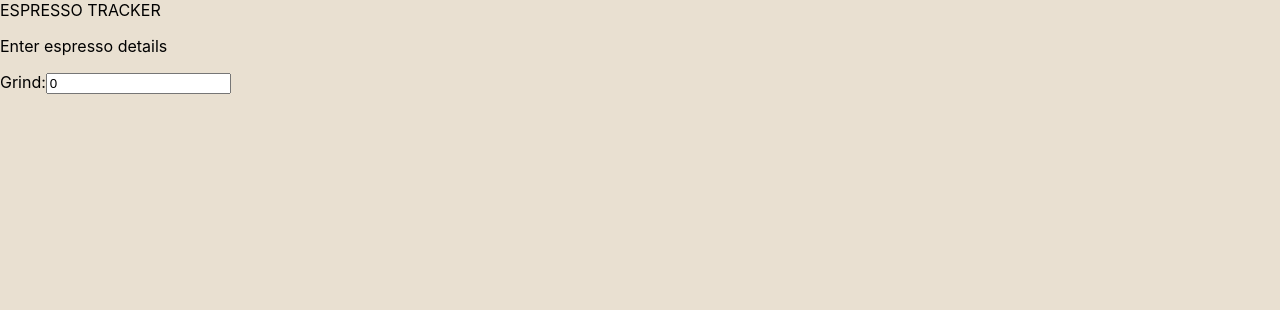
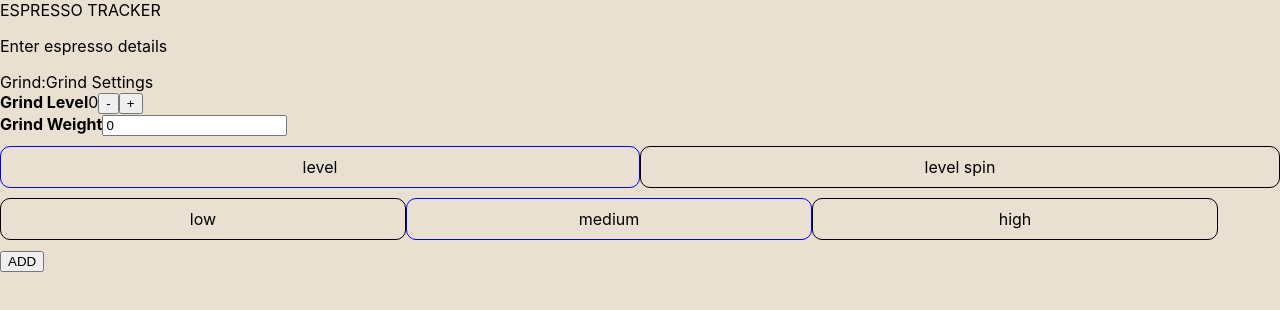
Before and after one commit to chrislaughlin/espresso-tracker, a React (Create React App) app: page / in a window 1280 px wide. Shown: the top 310 px of the page. Built offline with nearby package versions, Linux system fonts and the light colour scheme.

Commit message:
adding grind, pressure and tamp entry

```diff
--- a/package.json
+++ b/package.json
@@ -5,6 +5,7 @@
   "dependencies": {
     "@types/ramda": "^0.25.51",
     "@types/react": "^16.8.5",
+    "@types/styled-components": "^4.1.11",
     "ramda": "^0.26.1",
     "react": "^16.8.3",
     "react-dom": "^16.8.3",
--- /dev/null
+++ b/src/components/Pressure.tsx
@@ -0,0 +1,60 @@
+import React, {FunctionComponent} from 'react';
+import styled from 'styled-components';
+
+import Pressure from "../types/pressure";
+
+const StyledPressureComp = styled.div`
+    display: flex;
+    flex-direction: row;
+    margin-top: 10px;
+    margin-bottom: 10px;
+`;
+
+interface StyledPressureOptionProps {
+    selected:boolean
+}
+
+const StyledPressureOption = styled.div`
+    width: 30%;
+    height: 20px;
+    border: 1px solid ${(props: StyledPressureOptionProps) => props.selected ? 'blue' : 'black'};
+    padding: 10px;
+    text-align: center;
+    border-radius: 10px;
+`;
+
+interface Props {
+    pressure: Pressure,
+    onPressureChanged: Function
+}
+
+const PressureComp: FunctionComponent<Props> = ({
+    pressure,
+    onPressureChanged
+}) => {
+    return (
+        <StyledPressureComp>
+            <StyledPressureOption
+                selected={pressure === Pressure.LOW}
+                onClick={() => onPressureChanged(Pressure.LOW)}
+            >
+                {Pressure.LOW}
+            </StyledPressureOption>
+            <StyledPressureOption
+                selected={pressure === Pressure.MEDIUM}
+                onClick={() => onPressureChanged(Pressure.MEDIUM)}
+            >
+                {Pressure.MEDIUM}
+            </StyledPressureOption>
+            <StyledPressureOption
+                selected={pressure === Pressure.HIGH}
+                onClick={() => onPressureChanged(Pressure.HIGH)}
+            >
+                {Pressure.HIGH}
+            </StyledPressureOption>
+        </StyledPressureComp>
+    );
+};
+
+
+export default PressureComp;
--- a/src/components/espressoEntry/EspressoEntry.tsx
+++ b/src/components/espressoEntry/EspressoEntry.tsx
@@ -1,31 +1,43 @@
 import React, { FunctionComponent, useState } from 'react';
-import {set, lensPath, view, Lens} from 'ramda';
 
 import Espresso, {NEW_ESPRESSO} from '../../types/espresso';
+import GrindSettings from "../grind/GrindSettings";
+import Grind from "../../types/grind";
+import TampSetting from "../tamp/TampSetting";
+import Tamp from "../../types/tamp";
+import PressureComp from "../Pressure";
+import Pressure from "../../types/pressure";
 
-//Lens
-const grindSettingLens = lensPath(['grind', 'grindSetting']);
+interface Props {
+    addNewEntry: Function
+}
 
-const EspressoEntry:FunctionComponent = () => {
+const EspressoEntry:FunctionComponent<Props> = ({
+    addNewEntry
+}) => {
     const [data, setData] = useState<Espresso>(NEW_ESPRESSO);
-
-    const onInputValueChange = (name:Lens) => {
-        return (evt: React.FormEvent<HTMLInputElement>): void => {
-            const newData:Espresso = set(name, evt.currentTarget.value, data);
-            setData(newData);
-        };
-    };
 
     return (
         <div>
             <p>Enter espresso details</p>
             <label>Grind:</label>
-            <input
-                type="number"
-                placeholder="Grind Setting"
-                value={view(grindSettingLens, data)}
-                onChange={onInputValueChange(grindSettingLens)}
+            <GrindSettings
+                grindSettings={data.grind}
+                onGrindSettingChanged={(grindSettings:Grind) => setData({...data, grind:grindSettings})}
             />
+            <TampSetting
+                tamp={data.tamp}
+                onTampUpdated={(tamp:Tamp) => setData({...data, tamp})}
+            />
+            <PressureComp
+                pressure={data.pressure}
+                onPressureChanged={(pressure:Pressure) => setData(({...data, pressure}))}
+            />
+            <button
+                onClick={() => addNewEntry(data)}
+            >
+                ADD
+            </button>
         </div>
     );
 };
--- /dev/null
+++ b/src/components/grind/GrindSettings.tsx
@@ -0,0 +1,51 @@
+import React, { Fragment, FunctionComponent } from 'react';
+
+import Grind from '../../types/grind';
+
+interface Props {
+    onGrindSettingChanged: Function,
+    grindSettings: Grind
+}
+
+const GrindSettings:FunctionComponent<Props> = ({grindSettings, onGrindSettingChanged}) => {
+
+    const updateGrindSetting = (name:string):Function => (value:number) => {
+        onGrindSettingChanged({
+            ...grindSettings,
+            [name]: value
+        })
+    };
+
+    return (
+        <Fragment>
+            <span>Grind Settings</span>
+            <div>
+                <b>Grind Level</b>
+                <span>
+                    {grindSettings.grindLevel}
+                </span>
+                <button
+                    onClick={() => updateGrindSetting('grindLevel')(grindSettings.grindLevel - 1)}
+                >
+                    -
+                </button>
+                <button
+                    onClick={() => updateGrindSetting('grindLevel')(grindSettings.grindLevel + 1)}
+                >
+                    +
+                </button>
+            </div>
+            <div>
+                <b>Grind Weight</b>
+                <input
+                    value={grindSettings.grindWeight}
+                    onChange={evt => updateGrindSetting('grindWeight')(evt.target.value)}
+                    type="number"
+                />
+            </div>
+        </Fragment>
+    );
+};
+
+
+export default GrindSettings;
--- /dev/null
+++ b/src/components/tamp/TampSetting.tsx
@@ -0,0 +1,54 @@
+import React, {FunctionComponent} from 'react';
+import styled from 'styled-components';
+
+import Tamp from "../../types/tamp";
+
+const StyledTampContainer = styled.div`
+    display: flex;
+    flex-direction: row;
+    margin-top: 10px;
+    margin-bottom: 10px;
+`;
+
+interface StyledTampOptionProps {
+    selected:boolean
+}
+
+const StyledTampOption = styled.div`
+    width: 50%;
+    height: 20px;
+    border: 1px solid ${(props: StyledTampOptionProps) => props.selected ? 'blue' : 'black'};
+    padding: 10px;
+    text-align: center;
+    border-radius: 10px;
+`;
+
+interface Props {
+    tamp: Tamp,
+    onTampUpdated:Function
+}
+
+const TampSetting:FunctionComponent<Props> = ({
+    tamp,
+    onTampUpdated
+}) => {
+    return (
+        <StyledTampContainer>
+            <StyledTampOption
+                selected={tamp === Tamp.LEVEL}
+                onClick={() => onTampUpdated(Tamp.LEVEL)}
+            >
+                {Tamp.LEVEL}
+            </StyledTampOption>
+            <StyledTampOption
+                selected={tamp === Tamp.LEVEL_SPIN}
+                onClick={() => onTampUpdated(Tamp.LEVEL_SPIN)}
+            >
+                {Tamp.LEVEL_SPIN}
+            </StyledTampOption>
+        </StyledTampContainer>
+    );
+};
+
+
+export default TampSetting;
--- a/src/types/espresso.ts
+++ b/src/types/espresso.ts
@@ -5,20 +5,22 @@ import Pressure from './pressure';
 
 const NEW_ESPRESSO = {
     grind: {
-        grindSetting: 0,
+        grindLevel: 0,
         grindWeight: 0
     },
     tamp: Tamp.LEVEL,
-    flushed: true,
     pressure: Pressure.MEDIUM,
+    shotTime: 0,
+    weightOut: 0,
     notes: ''
 };
 
 export default interface Espresso {
     grind: Grind,
     tamp: Tamp,
-    flushed: boolean,
     pressure: Pressure,
+    shotTime: number,
+    weightOut: number
     notes: string
 }
 
--- a/src/types/grind.ts
+++ b/src/types/grind.ts
@@ -1,4 +1,4 @@
 export default interface Grind {
-    grindSetting: number,
+    grindLevel: number,
     grindWeight: number,
 }
--- a/src/types/tamp.ts
+++ b/src/types/tamp.ts
@@ -1,6 +1,6 @@
 enum Tamp {
     LEVEL = 'level',
-    EVEN_SPIN = 'even spin',
+    LEVEL_SPIN = 'level spin',
 }
 
 export default Tamp;
--- a/src/views/app/App.tsx
+++ b/src/views/app/App.tsx
@@ -2,11 +2,17 @@ import React, { useState } from 'react';
 
 import StyledApp from './StyledApp';
 
-import EspressoEntry from '../../components/espressoEntry/EspressoEntry';
+import Espresso from "../../types/espresso";
+import EspressoEntry from "../../components/espressoEntry/EspressoEntry";
 
 const App = () => {
 
     const [items, setItems] = useState([]);
+
+    const addNewEntry = (item: Espresso) => {
+        // @ts-ignore
+        return setItems([...items, item]);
+    };
 
     return (
         <StyledApp>
@@ -14,7 +20,20 @@ const App = () => {
                 ESPRESSO TRACKER
             </header>
             <section>
-                <EspressoEntry/>
+                <EspressoEntry
+                    addNewEntry={addNewEntry}
+                />
+            </section>
+            <section>
+                {items.map((item, index) => {
+                    return (
+                        <div
+                            key={index}
+                        >
+                            {JSON.stringify(item)}
+                        </div>
+                    )
+                })}
             </section>
         </StyledApp>
     );
```
Also changed, not shown: 1 other file (tests, documents, lock files or other folders).
